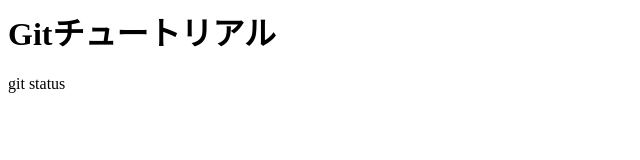
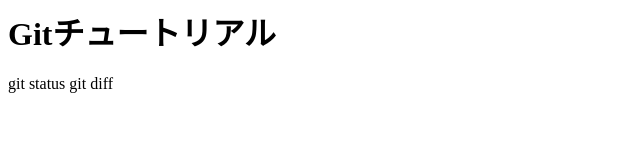
Before and after one commit to kiwi2000/git_tutorial_bak, a plain HTML site: page index.html in a window 1280 px wide. Shown: the full height of the page, 0-640 px from the left. Drawn offline with Linux system fonts and the light colour scheme.

Commit message:
git diffを追記

```diff
--- a/index.html
+++ b/index.html
@@ -1,2 +1,3 @@
 <h1>Gitチュートリアル</h1>
 <p1>git status</p1>
+<p1>git diff</p>
```
